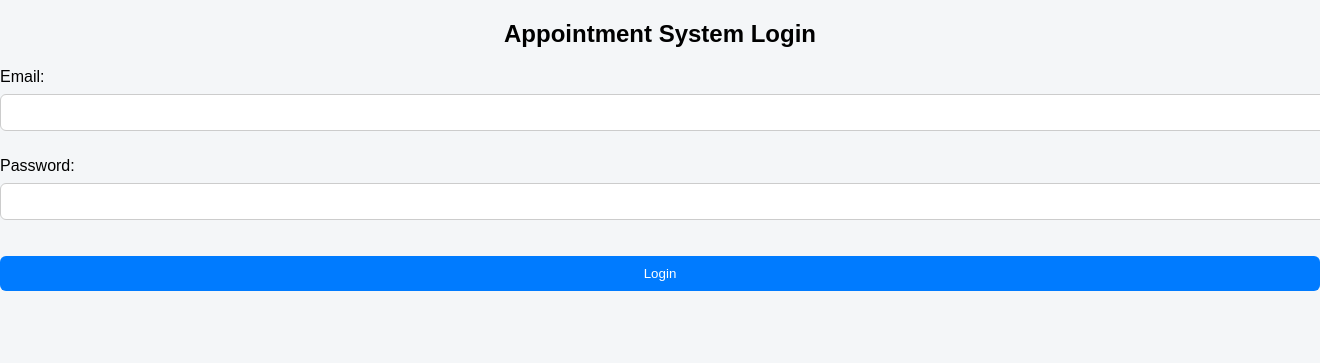
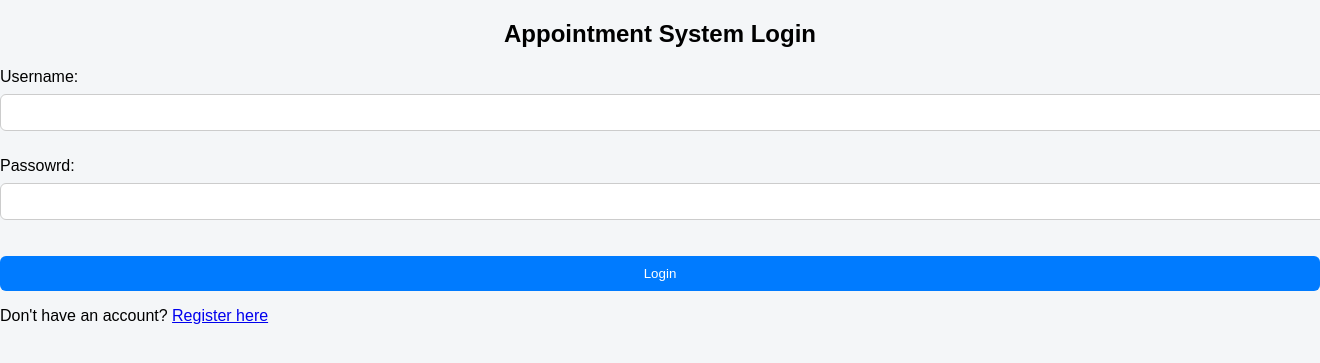
Before and after one commit to TLawson216/appointment-scheduling-system., a Flask app: page / in a window 1320 px wide; the page is wider, and only the part inside the window is pictured. Shown: the top 363 px of that part. Run offline with Flask 3, Linux system fonts and the light colour scheme.

Commit message:
Add user registration system and improve login authentication

```diff
--- a/app.py
+++ b/app.py
@@ -5,8 +5,36 @@ from database.db import init_db
 app = Flask(__name__ )
 init_db()
 
-@app.route("/")
+@app.route("/", methods=["GET", "POST"])
 def login():
+    if request.method == "POST":
+       username = request.form["username"]
+       password = request.form["password"]
+
+       print("INPUT:", username, password)
+
+       conn = sqlite3.connect('database/database.db')
+       cursor = conn.cursor()
+
+       cursor.execute("SELECT * FROM users")
+       all_users = cursor.fetchall()
+       print("ALL USERS:", all_users)
+
+       cursor.execute(
+           "SELECT * FROM users WHERE username=? and password=?",
+           (username, password)
+       )
+
+       user = cursor.fetchone()
+       print("MATCH:", user)
+
+       conn.close()
+
+       if user:
+           return redirect("/book")
+       else:
+           return render_template("login.html", error="Invalid login")
+
     return render_template("login.html")
 
 from flask import request, redirect
@@ -69,6 +97,38 @@ def delete(id):
 
     return redirect("/schedule")
 
+@app.route("/register", methods=["GET", "POST"])
+def register():
+    if request.method == "POST":
+        username = request.form["username"]
+        password = request.form["password"]
+
+        print("REGISTER INPUT:", username, password)
+
+        conn = sqlite3.connect('database/database.db')
+        cursor = conn.cursor()
+
+        cursor.execute("SELECT * FROM users WHERE username=?", (username,))
+        existing_user = cursor.fetchone()
+        print("EXISTING USER:", existing_user)
+
+        if existing_user:
+            conn.close()
+            print("USER ALREADY EXISTS")
+            return render_template("register.html", error="User already exists")
+
+        cursor.execute(
+            "INSERT INTO users (username, password) VALUES (?, ?)",
+            (username, password)
+        )
+        print("INSERTED USER")  # 👈 IMPORTANT
+
+        conn.commit()
+        conn.close()
+
+        return redirect("/")
+
+    return render_template("register.html")
 
 
 
--- a/templates/login.html
+++ b/templates/login.html
@@ -7,14 +7,19 @@
 <body>
 
 <h2> Appointment System Login</h2>
-<form action="/book">
-    <label> Email: </label>
-    <input type="text"><br><br>
+<form method="POST" action="/">
+    <label>Username:</label>
+    <input type="text" name="username" required><br><br>
 
-    <label> Password:</label>
-    <input type="password"><br><br>
+    <label>Passowrd:</label>
+    <input type="text" name="password" required><br><br>
 
-    <button type="submit"> Login</button>
+    <button type="submit">Login</button>
+
 </form>
+<p>Don't have an account? <a href="/register">Register here</a></p>
+{% if error %}
+    <p style="color:red;">{{ error }}</p>
+{% endif %}
 </body>
 </html>
```
Also changed, not shown: database/db.py (+20 -0 lines), templates/register.html (added, +24 -0 lines), database/database.db.
